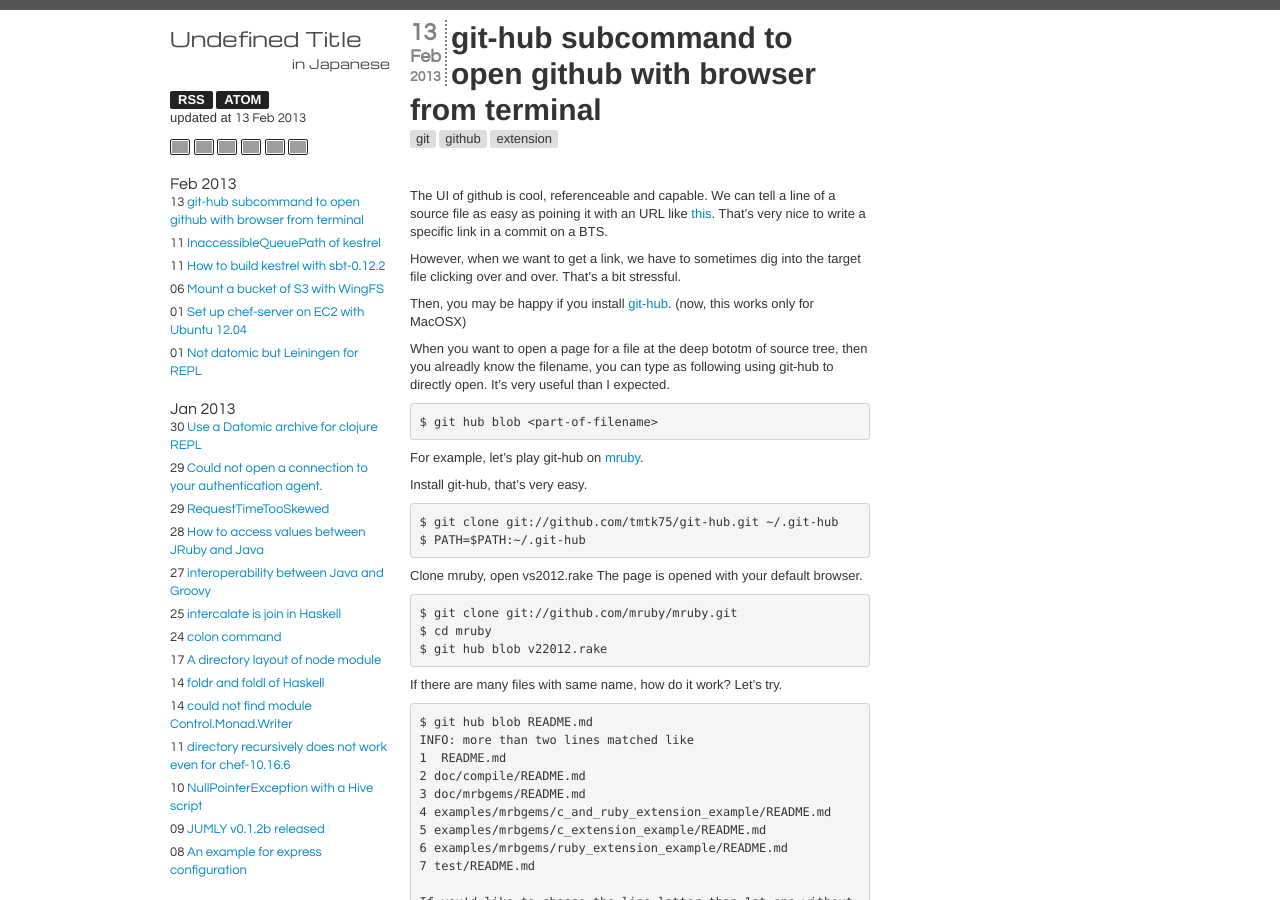
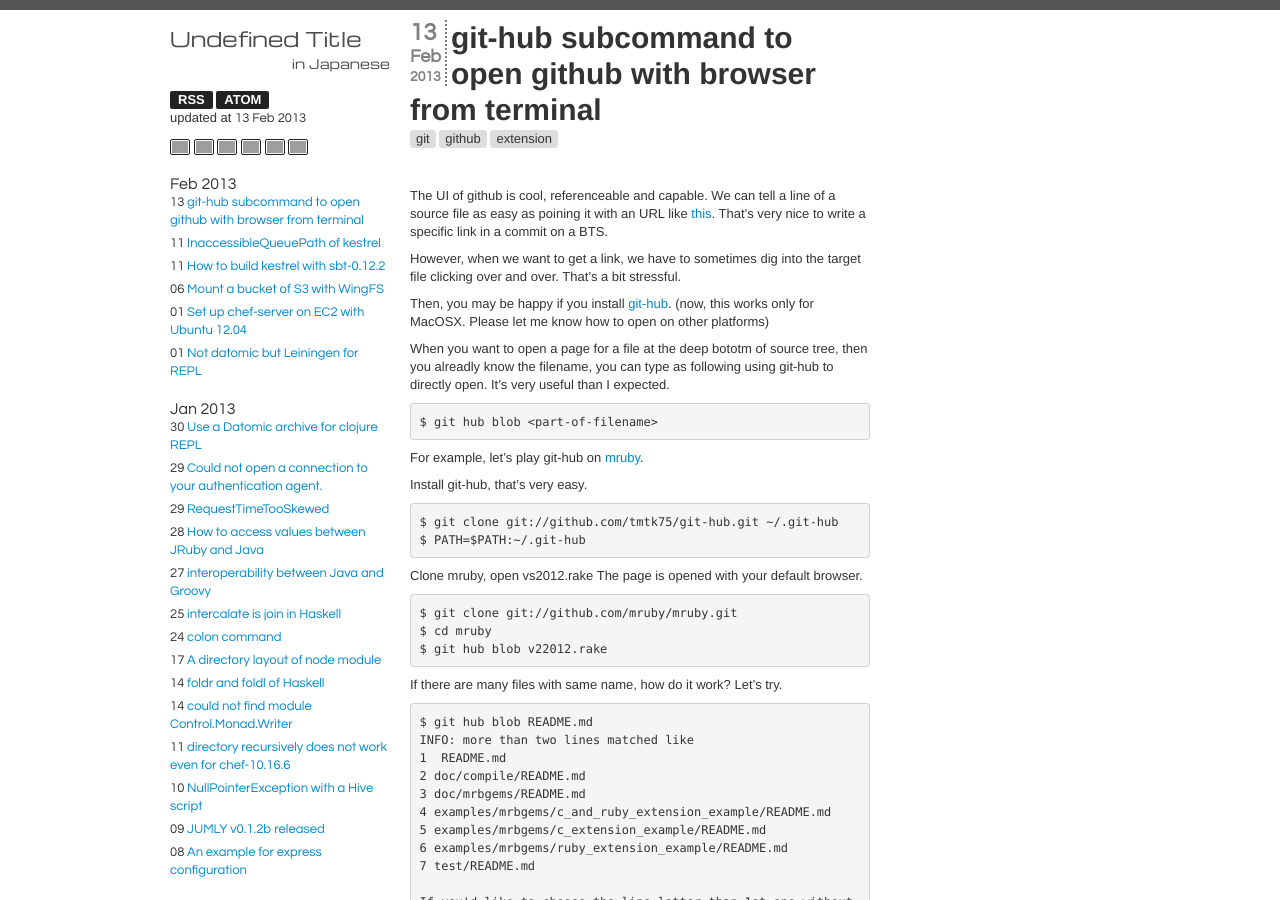
Before and after one commit to tmtk75/tmtk75.github.io, a Jekyll site: the page built from _posts/2013-02-13-git-hub_subcommand_to_open_github_pages.md, in a window 1280 px wide and 900 px high. Built offline with Jekyll 4.4.1, drawn with Linux system fonts in a browser that asks for light colours; comment, search, counter and statistics services are not loaded; grey boxes are pictures that could not be loaded.

Commit message:
a bit addition

```diff
--- a/_posts/2013-02-13-git-hub_subcommand_to_open_github_pages.md
+++ b/_posts/2013-02-13-git-hub_subcommand_to_open_github_pages.md
@@ -13,7 +13,7 @@ That's very nice to write a specific link in a commit on a BTS.
 However, when we want to get a link, we have to sometimes dig into the target file clicking over and over.
 That's a bit stressful.
 
-Then, you may be happy if you install [git-hub][git-hub]. (now, this works only for MacOSX)
+Then, you may be happy if you install [git-hub][git-hub]. (now, this works only for MacOSX. Please let me know how to open on other platforms)
 
   [git-hub]: https://github.com/tmtk75/git-hub
   [mruby]: git://github.com/mruby/mruby.git
```
Also changed, not shown: other parts of _posts/2013-02-13-git-hub_subcommand_to_open_github_pages.md (+2 -2 lines), _posts/2013-02-13-git-hub_subcommand_to_open_github_pages.ja.md (+1 -1 lines), 1 other file.
